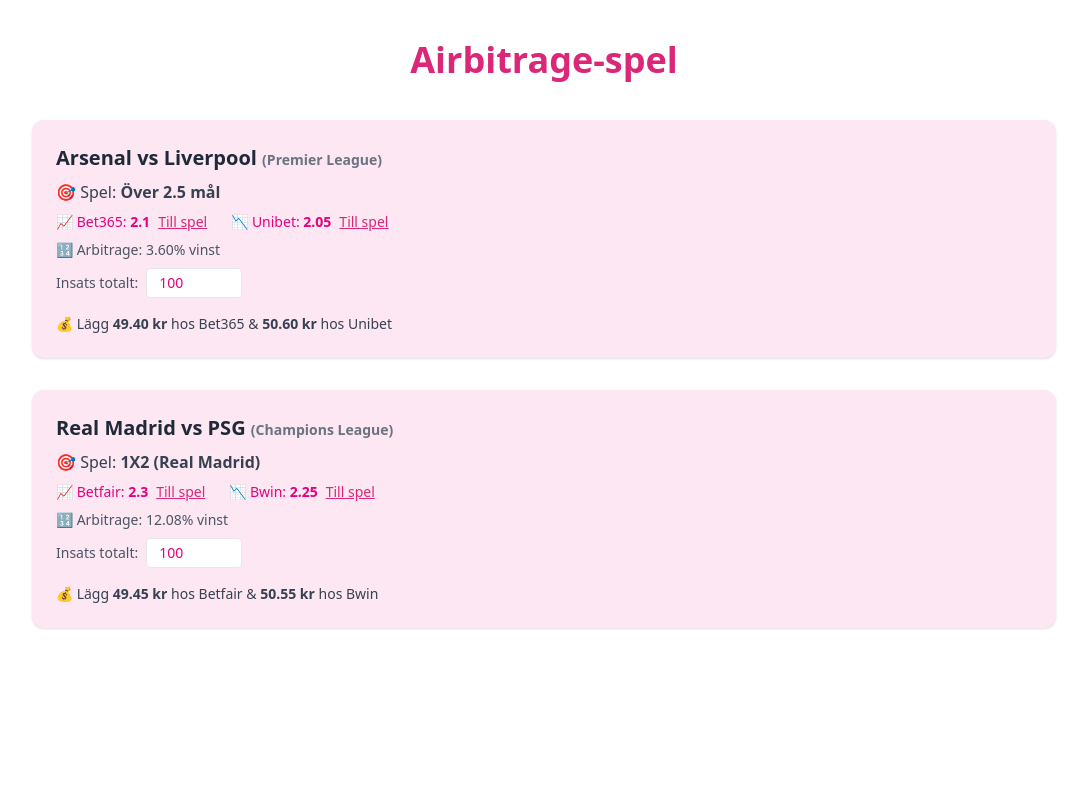
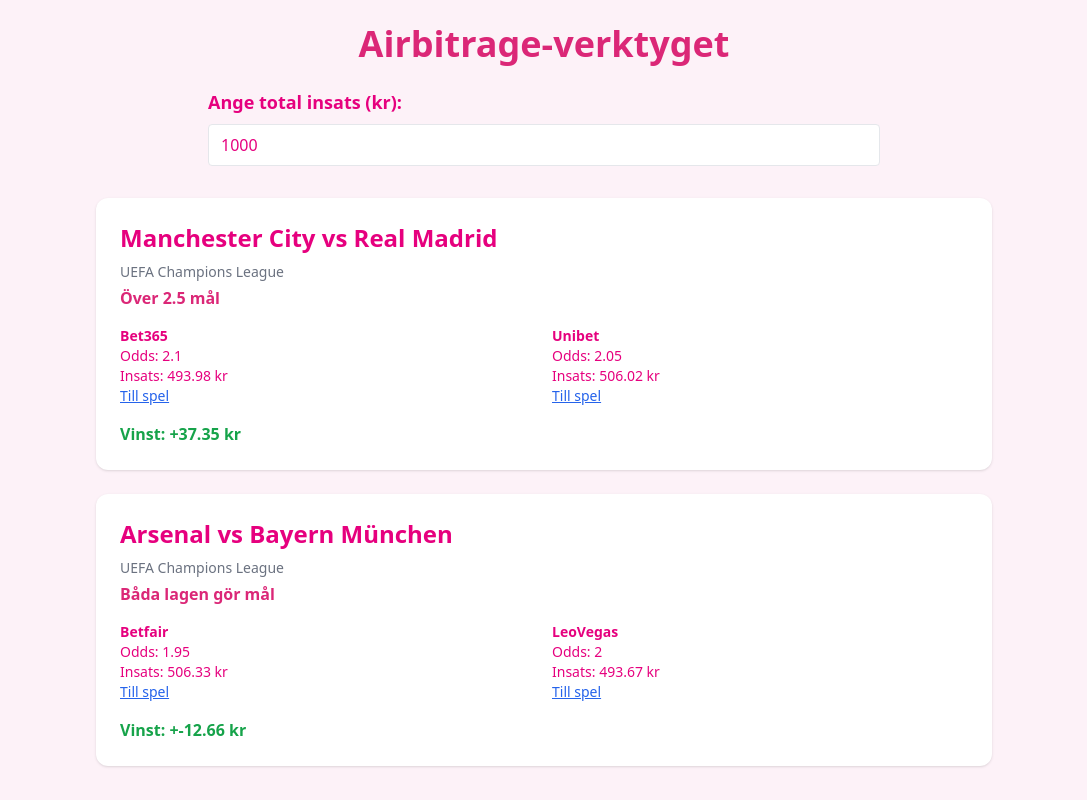
Before and after one commit to Stevvan93/BettingParadise-web, a Next.js app: page /airbitrage in a window 1280 px wide. Shown: the whole page, without its empty margins (96-1183 px from the left). Built offline with nearby package versions, Linux system fonts and the light colour scheme.

Commit message:
Update airbitrage.js

```diff
--- a/pages/airbitrage.js
+++ b/pages/airbitrage.js
@@ -1,95 +1,72 @@
 // pages/airbitrage.js
 
-import { useState } from 'react';
+import { useState } from "react";
 
 export default function Airbitrage() {
+  const [stake, setStake] = useState(1000);
+
   const data = [
     {
-      league: "Premier League",
-      match: "Arsenal vs Liverpool",
-      bet: "Över 2.5 mål",
+      match: "Manchester City vs Real Madrid",
+      league: "UEFA Champions League",
+      market: "Över 2.5 mål",
       bookmaker1: { name: "Bet365", odds: 2.10, url: "https://www.bet365.com" },
       bookmaker2: { name: "Unibet", odds: 2.05, url: "https://www.unibet.com" },
     },
     {
-      league: "Champions League",
-      match: "Real Madrid vs PSG",
-      bet: "1X2 (Real Madrid)",
-      bookmaker1: { name: "Betfair", odds: 2.30, url: "https://www.betfair.com" },
-      bookmaker2: { name: "Bwin", odds: 2.25, url: "https://www.bwin.com" },
+      match: "Arsenal vs Bayern München",
+      league: "UEFA Champions League",
+      market: "Båda lagen gör mål",
+      bookmaker1: { name: "Betfair", odds: 1.95, url: "https://www.betfair.com" },
+      bookmaker2: { name: "LeoVegas", odds: 2.00, url: "https://www.leovegas.com" },
     },
   ];
 
-  const [stake, setStake] = useState(100);
+  const calculateStakes = (odds1, odds2, totalStake) => {
+    const inverseSum = 1 / odds1 + 1 / odds2;
+    const stake1 = (totalStake / inverseSum) / odds1;
+    const stake2 = (totalStake / inverseSum) / odds2;
+    return [stake1.toFixed(2), stake2.toFixed(2)];
+  };
 
   return (
-    <div className="bg-white min-h-screen px-4 py-10 font-sans">
-      <h1 className="text-4xl font-bold text-center text-pink-600 mb-10">
-        Airbitrage-spel
-      </h1>
+    <div className="min-h-screen bg-pink-50 p-6 font-sans">
+      <h1 className="text-4xl font-bold text-center text-pink-600 mb-6">Airbitrage-verktyget</h1>
 
-      <div className="max-w-5xl mx-auto space-y-8">
-        {data.map((item, i) => {
-          const totalOdds = 1 / item.bookmaker1.odds + 1 / item.bookmaker2.odds;
-          const profitPercent = (1 - totalOdds) * 100;
+      <div className="max-w-2xl mx-auto mb-8">
+        <label className="block text-lg font-semibold mb-2">Ange total insats (kr):</label>
+        <input
+          type="number"
+          value={stake}
+          onChange={(e) => setStake(e.target.value)}
+          className="w-full border rounded px-3 py-2"
+        />
+      </div>
 
-          const stake1 = (stake * (1 / item.bookmaker1.odds)) / totalOdds;
-          const stake2 = (stake * (1 / item.bookmaker2.odds)) / totalOdds;
-
+      <div className="grid gap-6 max-w-4xl mx-auto">
+        {data.map((arb, i) => {
+          const [s1, s2] = calculateStakes(arb.bookmaker1.odds, arb.bookmaker2.odds, stake);
+          const profit = ((stake / (1 / arb.bookmaker1.odds + 1 / arb.bookmaker2.odds)) - stake).toFixed(2);
           return (
-            <div
-              key={i}
-              className="bg-pink-100 p-6 rounded-xl shadow hover:shadow-lg transition"
-            >
-              <h2 className="text-xl font-bold text-gray-800 mb-2">
-                {item.match} <span className="text-sm text-gray-500">({item.league})</span>
-              </h2>
-              <p className="mb-2 text-gray-700">
-                🎯 Spel: <strong>{item.bet}</strong>
-              </p>
-              <div className="flex flex-col md:flex-row md:items-center md:gap-6 mb-2">
-                <div className="text-sm">
-                  📈 {item.bookmaker1.name}: <strong>{item.bookmaker1.odds}</strong>
-                  <a
-                    href={item.bookmaker1.url}
-                    target="_blank"
-                    className="ml-2 text-pink-600 underline"
-                    rel="noopener noreferrer"
-                  >
-                    Till spel
-                  </a>
+            <div key={i} className="bg-white rounded-xl p-6 shadow hover:shadow-lg transition">
+              <h2 className="text-2xl font-bold mb-2">{arb.match}</h2>
+              <p className="text-sm text-gray-500 mb-1">{arb.league}</p>
+              <p className="text-pink-600 font-semibold mb-4">{arb.market}</p>
+              <div className="grid grid-cols-2 gap-4 text-sm">
+                <div>
+                  <p><strong>{arb.bookmaker1.name}</strong></p>
+                  <p>Odds: {arb.bookmaker1.odds}</p>
+                  <p>Insats: {s1} kr</p>
+                  <a href={arb.bookmaker1.url} target="_blank" className="text-blue-600 underline">Till spel</a>
                 </div>
-                <div className="text-sm">
-                  📉 {item.bookmaker2.name}: <strong>{item.bookmaker2.odds}</strong>
-                  <a
-                    href={item.bookmaker2.url}
-                    target="_blank"
-                    className="ml-2 text-pink-600 underline"
-                    rel="noopener noreferrer"
-                  >
-                    Till spel
-                  </a>
+                <div>
+                  <p><strong>{arb.bookmaker2.name}</strong></p>
+                  <p>Odds: {arb.bookmaker2.odds}</p>
+                  <p>Insats: {s2} kr</p>
+                  <a href={arb.bookmaker2.url} target="_blank" className="text-blue-600 underline">Till spel</a>
                 </div>
               </div>
-
-              <p className="text-sm text-gray-600 mb-2">
-                🔢 Arbitrage: {profitPercent.toFixed(2)}% vinst
-              </p>
-
-              <div className="mb-4">
-                <label className="text-sm text-gray-600 mr-2">Insats totalt:</label>
-                <input
-                  type="number"
-                  value={stake}
-                  onChange={(e) => setStake(parseFloat(e.target.value) || 0)}
-                  className="border px-3 py-1 rounded w-24 text-sm"
-                />
-              </div>
-
-              <div className="text-sm text-gray-700">
-                💰 Lägg <strong>{stake1.toFixed(2)} kr</strong> hos {item.bookmaker1.name} &
-                <strong> {stake2.toFixed(2)} kr</strong> hos {item.bookmaker2.name}
-              </div>
+              <p className="mt-4 text-green-600 font-semibold">Vinst: +{profit} kr</p>
             </div>
           );
         })}
```
